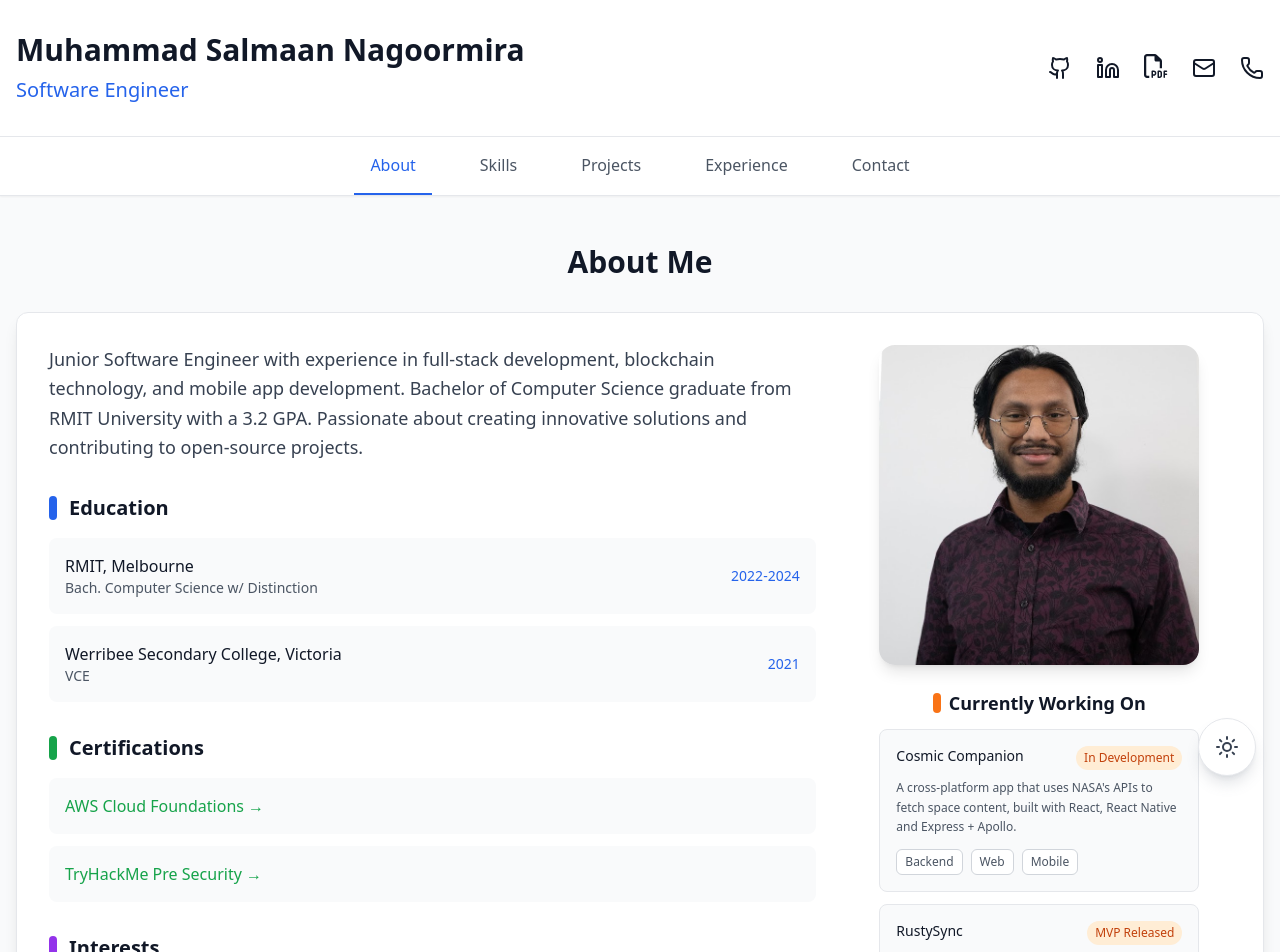
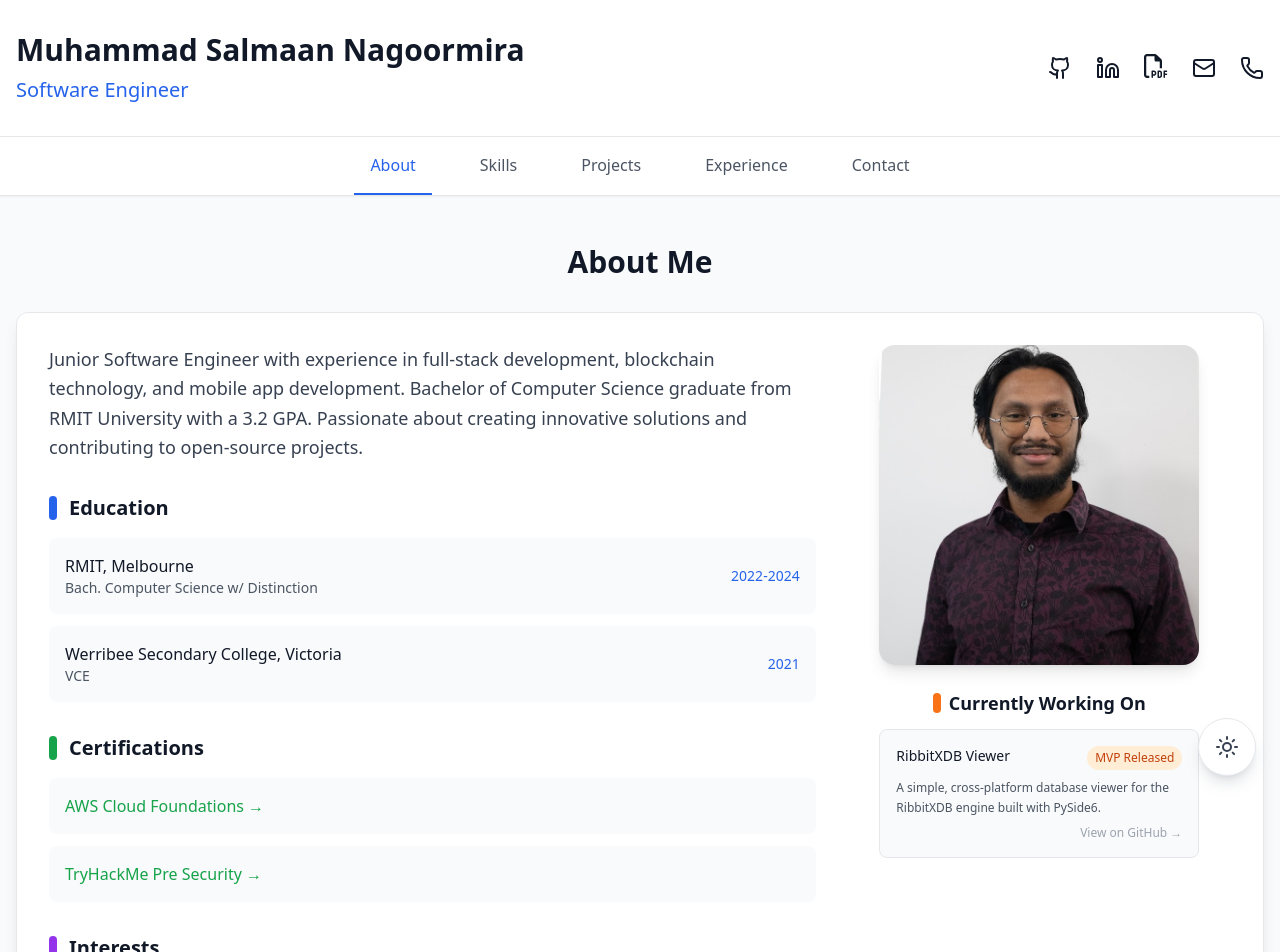
Before and after one commit to Nugetzrul3/nugetzrul3.github.io, a React (Create React App) app: page / in a window 1280 px wide. Shown: the top 952 px of the page. Built offline with nearby package versions, Linux system fonts and the light colour scheme.

Commit message:
Update experience, skills and projects

```diff
--- a/src/components/sections/Skills.js
+++ b/src/components/sections/Skills.js
@@ -22,7 +22,7 @@ const Skills = ({ darkMode }) => {
     }
   ];
 
-  const additionalSkills = ['SQLModel', 'Sequelize', 'Docker', 'Git/GitHub', 'CI/CD', 'REST APIs', 'Database Design', 'Agile/Scrum', 'BurpSuite', 'Firebase', 'AWS EC2', 'GitHub Actions'];
+  const additionalSkills = ['AWS', 'Docker', 'Git/GitHub', 'VSCode', 'Jetbrains IDE', 'BurpSuite', 'Firebase', 'Salesforce CRM', 'NodeJS'];
 
   const getColorClasses = (color) => {
     const colors = {
--- a/src/data/portfolio-data.js
+++ b/src/data/portfolio-data.js
@@ -36,26 +36,16 @@ export const certifications = [
 
 export const currentProjects = [
   {
-    title: "Cosmic Companion",
-    description: "A cross-platform app that uses NASA's APIs to fetch space content, built with React, React Native and Express + Apollo.",
-    githubUrls: [
-      { label: "Backend", url: "https://github.com/Nugetzrul3/cosmic-companion-backend" },
-      { label: "Web", url: "https://github.com/Nugetzrul3/cosmic-companion-web" },
-      { label: "Mobile", url: "https://github.com/Nugetzrul3/cosmic-companion-mobile" }
-    ],
-    status: "In Development"
-  },
-  {
-    title: "RustySync",
-    description: "A Rust-based file synchronization tool with real-time detection, hashing, and sync server built with Actix-web.",
-    githubUrls: "https://github.com/Nugetzrul3/RustySync",
+    title: "RibbitXDB Viewer",
+    description: "A simple, cross-platform database viewer for the RibbitXDB engine built with PySide6.",
+    githubUrls: "https://github.com/Nugetzrul3/ribbitxdb-viewer",
     status: "MVP Released"
   }
 ];
 
 export const skills = {
-  frameworks: ['FastAPI', 'SQLModel', 'SpringBoot', 'Flask', 'AWS Cloud Services', 'Bootstrap', 'ReactJS', 'NodeJS', 'Sequelize', 'Express', 'GraphQL', 'Actix-Web'],
-  languages: ['Python', 'Java', 'JavaScript', 'HTML/CSS', 'C++', 'SQL', 'Kotlin', 'Rust'],
+  frameworks: ['FastAPI', 'SQLModel', 'Flutter', 'SpringBoot', 'Flask', 'Bootstrap', 'ReactJS', 'Sequelize', 'Express', 'GraphQL', 'Actix-Web'],
+  languages: ['Salesforce Apex', 'Python', 'Dart', 'Java', 'JavaScript', 'HTML/CSS', 'C++', 'SQL', 'Kotlin', 'Rust'],
   architectures: ['MVVM', 'MVC', 'MERN', 'Microservices']
 };
 
@@ -90,9 +80,22 @@ export const navigation = [
 export const experiences = [
   {
     title: "Junior Software Engineer",
+    company: "Household Capital",
+    location: "Melbourn, Australia",
+    date: "Oct 2025 - Present",
+    details: [
+      "Developed custom Salesforce solutions including objects, metadata types, Apex classes, triggers, and comprehensive test suites to enhance CRM functionality while optimizing SOQL queries and maintaining governor limits for improved system performance.",
+      "Built and maintained AWS Lambda functions using Python frameworks (Falcon, FastAPI, Magnum) with robust pytest/unittest coverage, while managing cloud infrastructure as code through Terraform to provision and maintain scalable serverless architectures.",
+      "Used Buildkite to automate deployment workflows across environments, streamlining release processes and ensuring consistent application delivery through automated testing and validation.",
+      "Developed responsive Flutter components for customer portal with integrated unit testing, implementing clean and reusable UI patterns following best practices to enhance user experience and code maintainability.",
+      "Collaborated with cross-functional teams to gather requirements, troubleshoot production issues, and deliver solutions aligned with business objectives while participating in code reviews to maintain quality standards and foster team development."
+    ]
+  },
+  {
+    title: "Junior Software Engineer",
     company: "Freight Cyber",
     location: "Melbourne, Australia",
-    date: "Nov 2024 - Present",
+    date: "Nov 2024 - Oct 2025",
     details: [
       "Developing responsive web applications using ReactJS and Python backend services, expanding the FCX platform from mobile-first to full-stack web solutions, ensuring cross-platform compatibility and delivering seamless user experiences across desktop and mobile browsers.",
       "Built and maintained RESTful APIs using NodeJS, Sequelize and Express for both mobile and web applications, implementing robust authentication, data validation, and error handling to ensure reliable and fast communication between frontend applications and backend servers.",
@@ -158,6 +161,17 @@ export const projects = [
     ]
   },
   {
+    title: 'RibbitXDB Viewer',
+    category: ["Open Source", "GUI", "Database"],
+    technologies: ["Python", "PySide6", "RibbitXDB", "File I/O"],
+    githubUrl: "https://github.com/Nugetzrul3/ribbitxdb-viewer",
+    details: [
+      "Built a lightweight, cross-platform, user-friendly PySide6 GUI application to render database objects and data for the RibbitXDB engine",
+      "Implementing robust query editor with syntax highlighting to allow complex operations and helpful utilities for the purpose of DDL, DML and DCL operations",
+      "Utilised RibbitXDB engine to perform complex operations to return database schemas, views, indexes etc. as well as handling pagination of data",
+    ]
+  },
+  {
     title: "RustySync",
     category: ["Open Source", "Systems Programming"],
     technologies: ["Rust", "Actix-web", "SQLite", "File I/O", "Concurrency"],
@@ -167,17 +181,6 @@ export const projects = [
       "Implemented sub-100ms file change detection using Rust’s file watcher and ensured data integrity with content-based hashing (BLAKE3).",
       "Designed persistent state tracking with SQLite to allow accurate recovery and sync continuity after restarts.",
       "Developed a lightweight HTTP server with Actix-web to handle sync requests, supporting multi-client setups and future scalability."
-    ]
-  },
-  {
-    title: "CryptoTipper-MC",
-    category: ["Open Source", "Plugin Development", "Cryptocurrency", "Fintech"],
-    technologies: ["Java", "Spigot API", "Gradle", "PostgreSQL", "Bitcoin APIs"],
-    githubUrl: "https://github.com/Nugetzrul3/CryptoTipper-MC",
-    details: [
-      "Developed a Minecraft server plugin enabling Bitcoin and bitcoin-based cryptocurrency tipping directly within the game environment, originally based on AdventureCoin implementation.",
-      "Implemented comprehensive command system including /balance, /deposit, /withdraw, /tip, and /info commands with PostgreSQL database integration for persistent user data storage.",
-      "Created interactive sign functionality using PersistentDataContainer for ownership tracking, allowing players to create /bal, /pay, and /qwithdraw signs with proper access controls and permissions."
     ]
   },
   {
```
